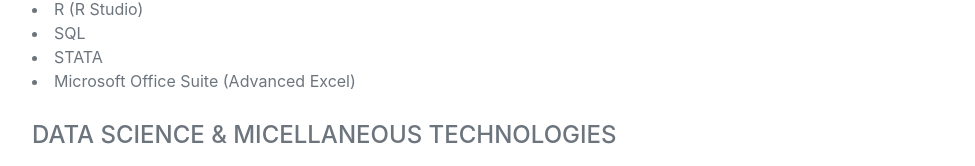
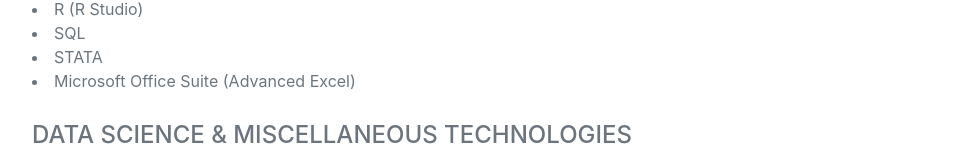
Before and after one commit to youhyun-kang/youhyun-kang.github.io, a plain HTML site: page index.html in a window 1280 px wide. Shown: the part 1926-2092 px from the top of the page, without its empty margins (288-1263 px from the left). Drawn offline with nearby package versions, Linux system fonts and the light colour scheme; a web font is replaced by a local one.

Commit message:
Correction 2/16

```diff
--- a/index.html
+++ b/index.html
@@ -96,7 +96,7 @@
                     <li>STATA</li>
                     <li>Microsoft Office Suite (Advanced Excel)</li>
                     <br>
-                    <div class="subheading mb-3">Data Science & Micellaneous Technologies</div>
+                    <div class="subheading mb-3">Data Science & Miscellaneous Technologies</div>
                     <li>Data Science Pipeline (Cleaning, Visualization, Modeling, Interpretation)</li>
                     <li>Regression (Linear, Multivariable)</li>
                     <li>Statistics</li>
```
